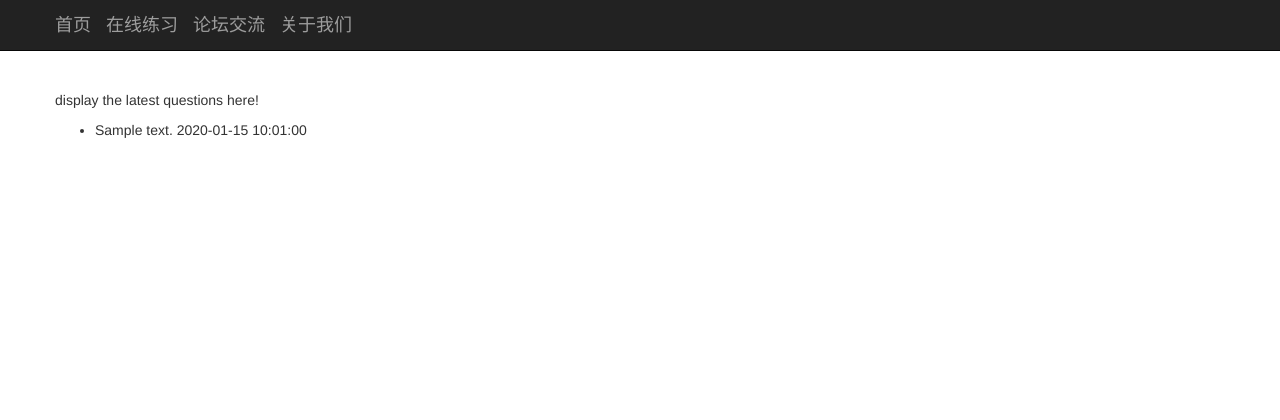
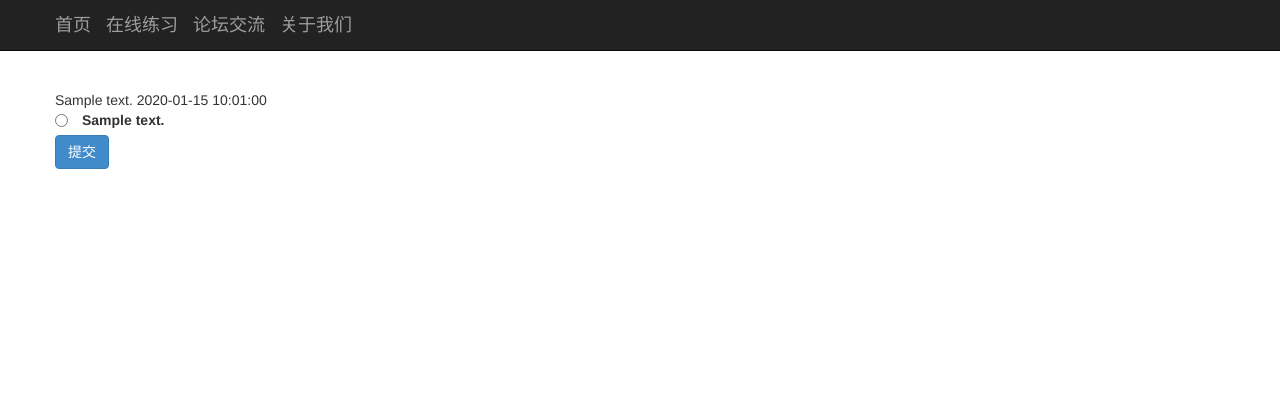
Before and after one commit to spieled/py-studease, a Django app: page /practice/practice/1/ in a window 1280 px wide. Shown: the top 420 px of the page. Run offline with Django 3.2, Linux system fonts and the light colour scheme; tables that the repository leaves empty hold one stand-in row (values such as "Sample post"); some libraries are stand-ins or nearby versions.

```diff
--- a/practice/views.py
+++ b/practice/views.py
@@ -1,8 +1,25 @@
 from django.shortcuts import render, render_to_response
-from practice.models import Question
+from practice.models import Question, Answer
 # Create your views here.
 
 
 def latest_questions(request):
     questions = Question.objects.order_by('create_date')
     return render_to_response('latest_questions.html', locals())
+
+
+def practice(request, id):
+    question = Question.objects.get(pk=id)
+    answers = Answer.objects.filter(question=question)
+    return render_to_response('practice.html', locals())
+
+
+def verify(request, questionId, answerId):
+    answer = Answer.objects.get(pk=answerId)
+    # question = answer.question.pk
+    if answer.right and answer.question.pk == questionId:
+        print("恭喜你，答对了")
+        return
+    else:
+        print("很遗憾，你答错了")
+        return
--- a/pystudease/urls.py
+++ b/pystudease/urls.py
@@ -12,5 +12,5 @@ urlpatterns = patterns('',
 
     url(r'^admin/', include(admin.site.urls)),
     url(r'^$', 'practice.views.latest_questions'),
-    url(r'^practice/', 'practice.views.latest_questions'),
+    url(r'^practice/practice/(\d)+/$', 'practice.views.practice'),
 )
--- a/templates/base.html
+++ b/templates/base.html
@@ -47,9 +47,10 @@
         </div>
     </div>
 
-    {% block scripts %}
     <script src="{% static 'js/jquery-1.11.1.js' %}" type="text/javascript"></script>
     <script src="{% static 'js/bootstrap.js' %}" type="text/javascript"></script>
+    {% block scripts %}
+
     {% endblock %}
 
 </body>
--- a/templates/latest_questions.html
+++ b/templates/latest_questions.html
@@ -8,8 +8,10 @@
             <ul class="">
                 {% for question in questions %}
                     <li>
+                    <a href="/practice/practice/{{ question.pk }}/" target="_blank">
                     {{ question.content }}
                     {{ question.create_date|date:"Y-m-d H:m:s" }}
+                    </a>
                     </li>
                 {% endfor %}
             </ul>
--- /dev/null
+++ b/templates/practice.html
@@ -0,0 +1,44 @@
+{% extends 'base.html' %}
+
+{% block main %}
+
+    <div class="container masthead">
+        <div class="row">
+            {{ question.content }}
+            {{ question.create_date|date:"Y-m-d H:m:s"  }}
+        </div>
+        <div class="row">
+                {% for answer in answers %}
+                        <div>
+                        <input type="radio" name="answer" class="radio pull-left" value="{{ answer.id }}" id="{{ answer.id }}">
+                        <label class="pull-left" for="{{ answer.id }}">&emsp;{{ answer.content }}</label>
+                        </div>
+                        <div class="clearfix"></div>
+                {% endfor %}
+        </div>
+    <div class="row">
+        <input type="button" id="submitBtn" class="btn btn-primary" value="提交">
+    </div>
+    </div>
+
+{% endblock %}
+
+{% block scripts %}
+    <script type="text/javascript">
+        $(function() {
+            $("#submitBtn").click(function() {
+                $.ajax({
+                    url: '',
+                    data: {
+                        questionId: questionId,
+                        answerId: answerId
+                    },
+                    success: function(responseText) {
+                        $.alert(responseText);
+                    }
+                });
+            });
+
+        });
+    </script>
+{% endblock %}
```
